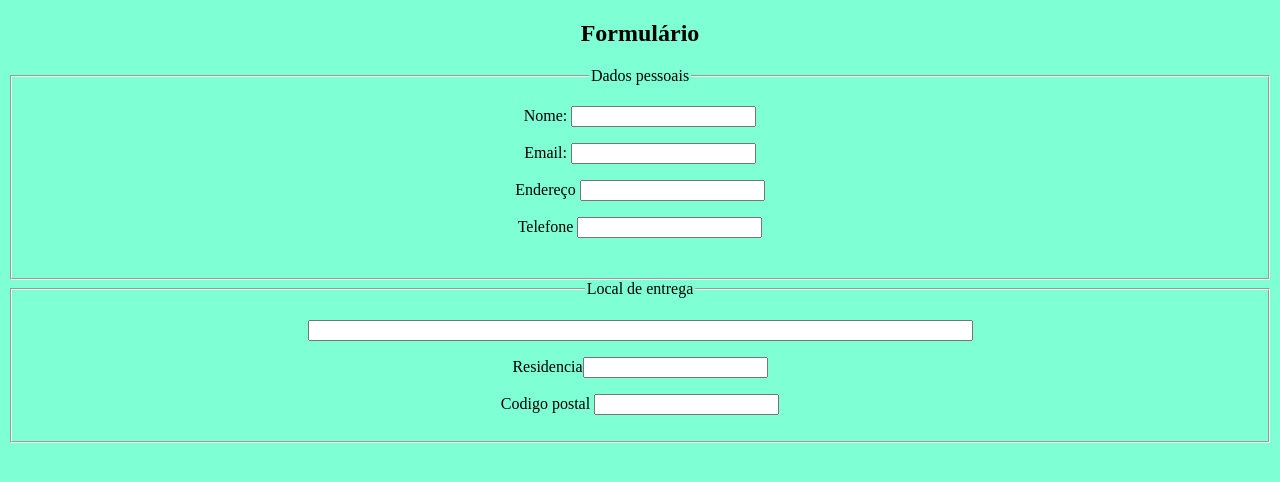
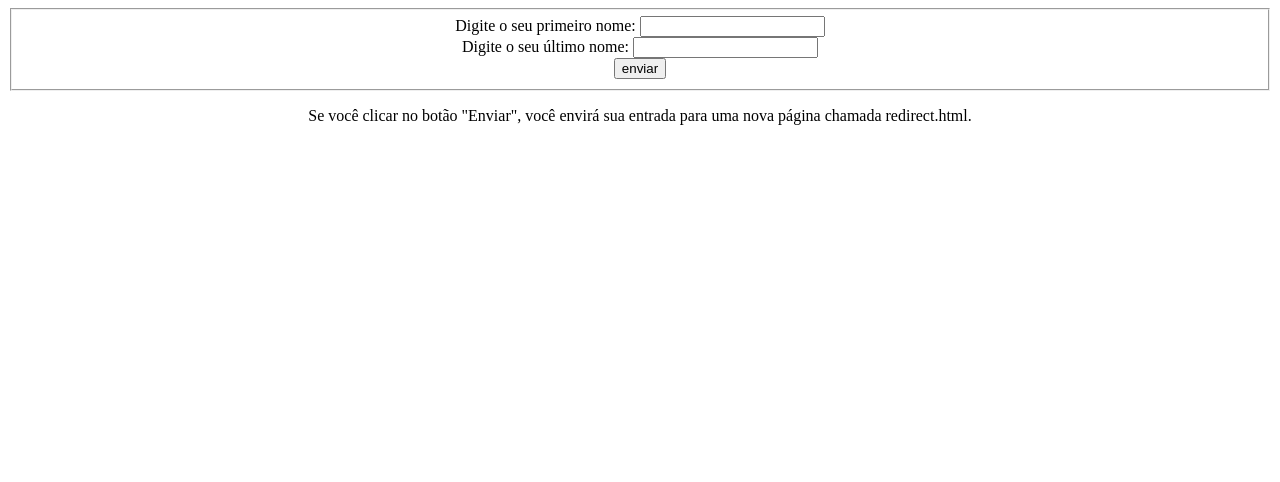
Before and after one commit to EnzoHC/Programa-o_web, a plain HTML site: page index.html in a window 1280 px wide. Drawn offline with Linux system fonts and the light colour scheme.

Commit message:
Add files via upload

```diff
--- a/index.html
+++ b/index.html
@@ -1,94 +1,30 @@
-<!DOCTYPE html>
-<html lang="en">
-<head>
-    <meta charset="UTF-8">
-    <meta http-equiv="X-UA-Compatible" content="IE=edge">
-    <meta name="viewport" content="width=device-width, initial-scale=1.0">
-    <title>Document</title>
-
-
-
-
+<html>
     <style>
-
-input [type=text] {
-height: 85px;
+        body{
+            text-align: center;
         }
-
-p {text-align: center;}
-
-body {background-color: aquamarine;}
-
-h2{
-
+        fieldset{
+            size: 10px;
         }
-
     </style>
 
-
-
-</head>
 <body>
-    <h2 style="text-align: center; ">Formulário</h2>
-
-
-                    <div>
 
 <fieldset>
-                        <legend style="text-align: center;">Dados pessoais</legend>
 
-                        <table><td>
-
-                        <tr>
-                                <p>
-                                    <label for="nome">Nome:</label>
-                                    <input id="nome" type=text required name="nome">
-                                </p>
-                        </tr>
-
-                        <tr>
-                                <p> <label for="email">Email:</label>
-                                    <input id="email" type=text required name="email">
-                                </p>
-                        </tr>
-
-                       <tr>     <p>
-                                    <label for="endereco"> Endereço</label>
-                                    <input type="">
-                                </p>
-                        </tr>
-
-                        <tr>
-                            <p>
-                                <label for="tel"> Telefone</label>
-                                <input type="tel">
-                             </p>
-                        </tr>
-                 </td>
-                </table>
+Digite o seu primeiro nome:
+<input type="text" name="FirstName">
+<br>Digite o seu último nome:
+<input type="text" name="LastName"> <br>
+<a href="./redirect.html"><input type="button" value="enviar"></a>
 </fieldset>
-
-</div>
-
-<div>
-
-    <fieldset>
-<legend style="text-align: center;"> Local de entrega</legend>
+</form>
 
 <p>
-    <input type="text" name="Residencia" size="80" maxlength="50"/>
-
+Se você clicar no botão "Enviar", você
+envirá sua entrada para uma nova página
+chamada redirect.html.
 </p>
 
-<p>
-    Residencia<input type="text">
-</p>
-<p>
-    Codigo postal <input type="text">
-</p>
-
-<p></p>
-    </fieldset>
-    </div>
 </body>
 </html>
```
Also changed, not shown: redirect.html (added, +14 -0 lines). Lines whose indentation alone changed are shown as unchanged.
